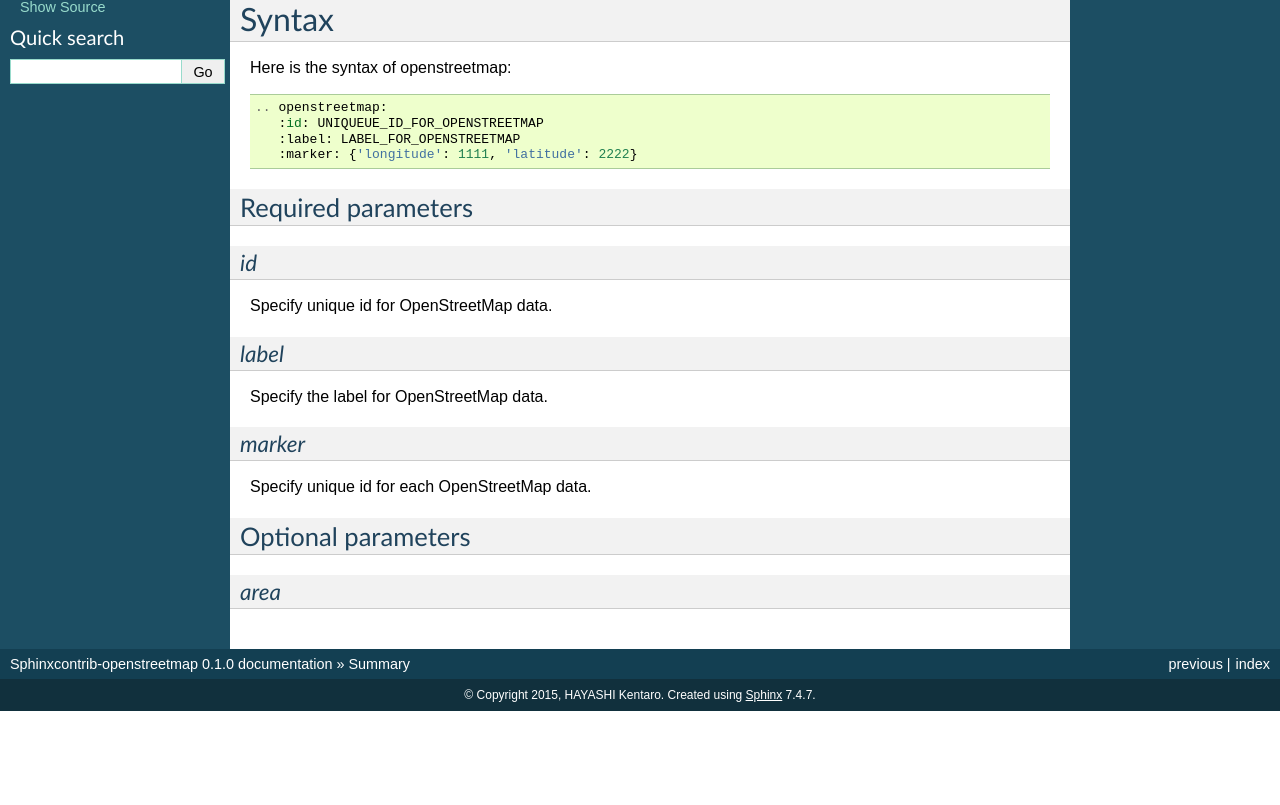
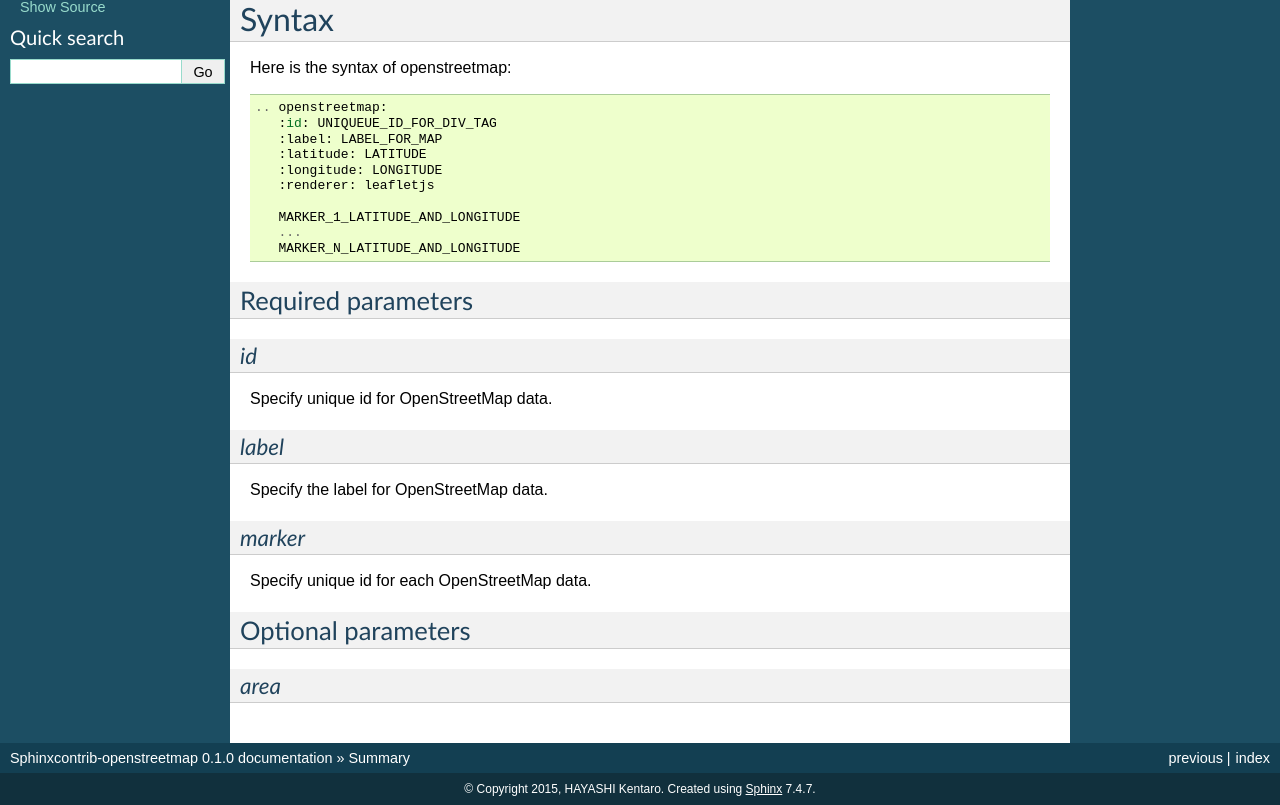
Before and after one commit to kenhys/sphinxcontrib-openstreetmap, a Sphinx documentation site: the page built from doc/openstreetmap.rst, in a window 1280 px wide, cut to the strip 332-1137 px from the top of the page. Built offline with Sphinx 7.4.7, drawn with Linux system fonts in a browser that asks for light colours; before the commit the page ends 1043 px from its top, so only the background shows below that.

Commit message:
Update syntax description

```diff
--- a/doc/openstreetmap.rst
+++ b/doc/openstreetmap.rst
@@ -35,9 +35,15 @@ Syntax
 Here is the syntax of openstreetmap::
 
     .. openstreetmap:
-       :id: UNIQUEUE_ID_FOR_OPENSTREETMAP
-       :label: LABEL_FOR_OPENSTREETMAP
-       :marker: {'longitude': 1111, 'latitude': 2222}
+       :id: UNIQUEUE_ID_FOR_DIV_TAG
+       :label: LABEL_FOR_MAP
+       :latitude: LATITUDE
+       :longitude: LONGITUDE
+       :renderer: leafletjs
+
+       MARKER_1_LATITUDE_AND_LONGITUDE
+       ...
+       MARKER_N_LATITUDE_AND_LONGITUDE
 
 Required parameters
 ~~~~~~~~~~~~~~~~~~~
```
